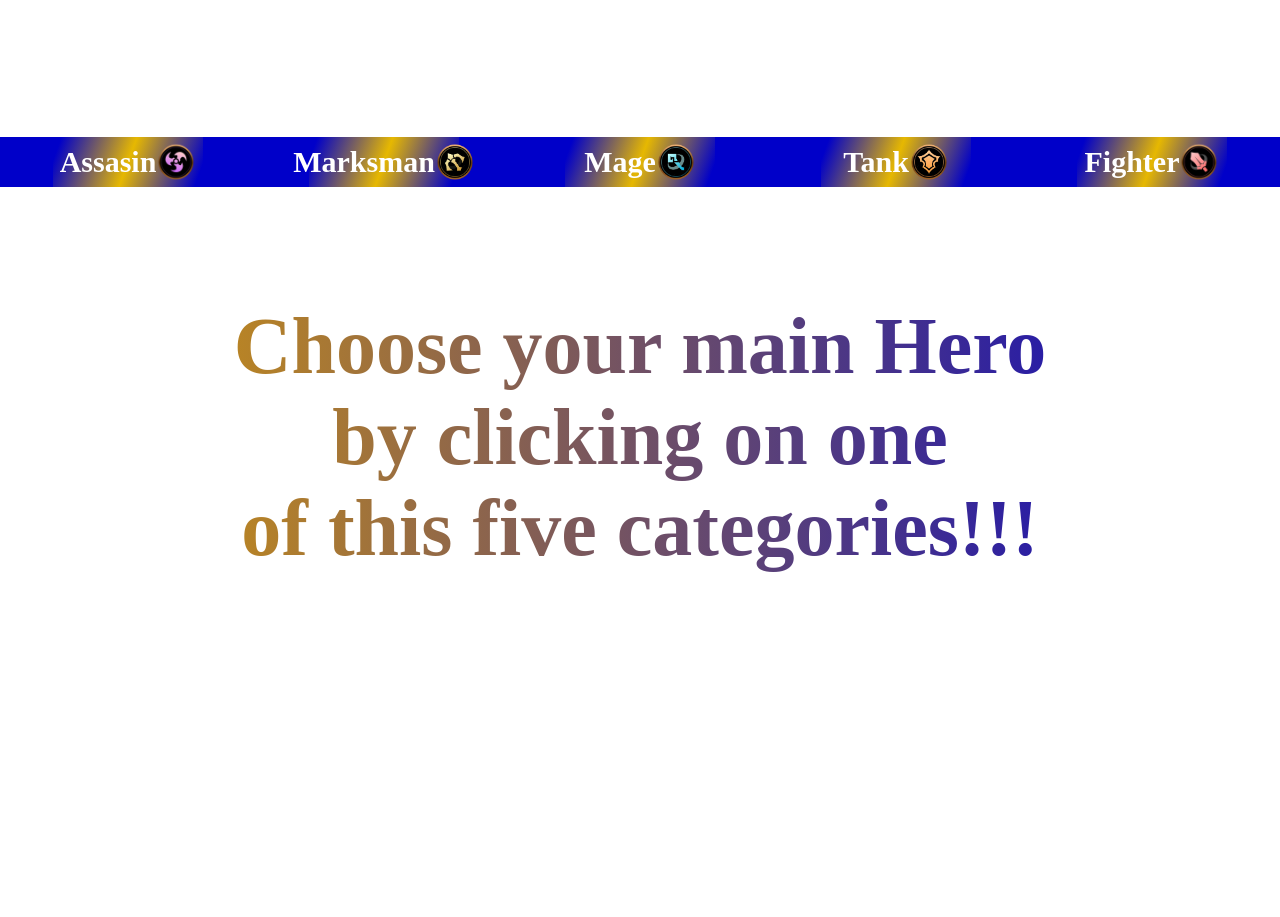
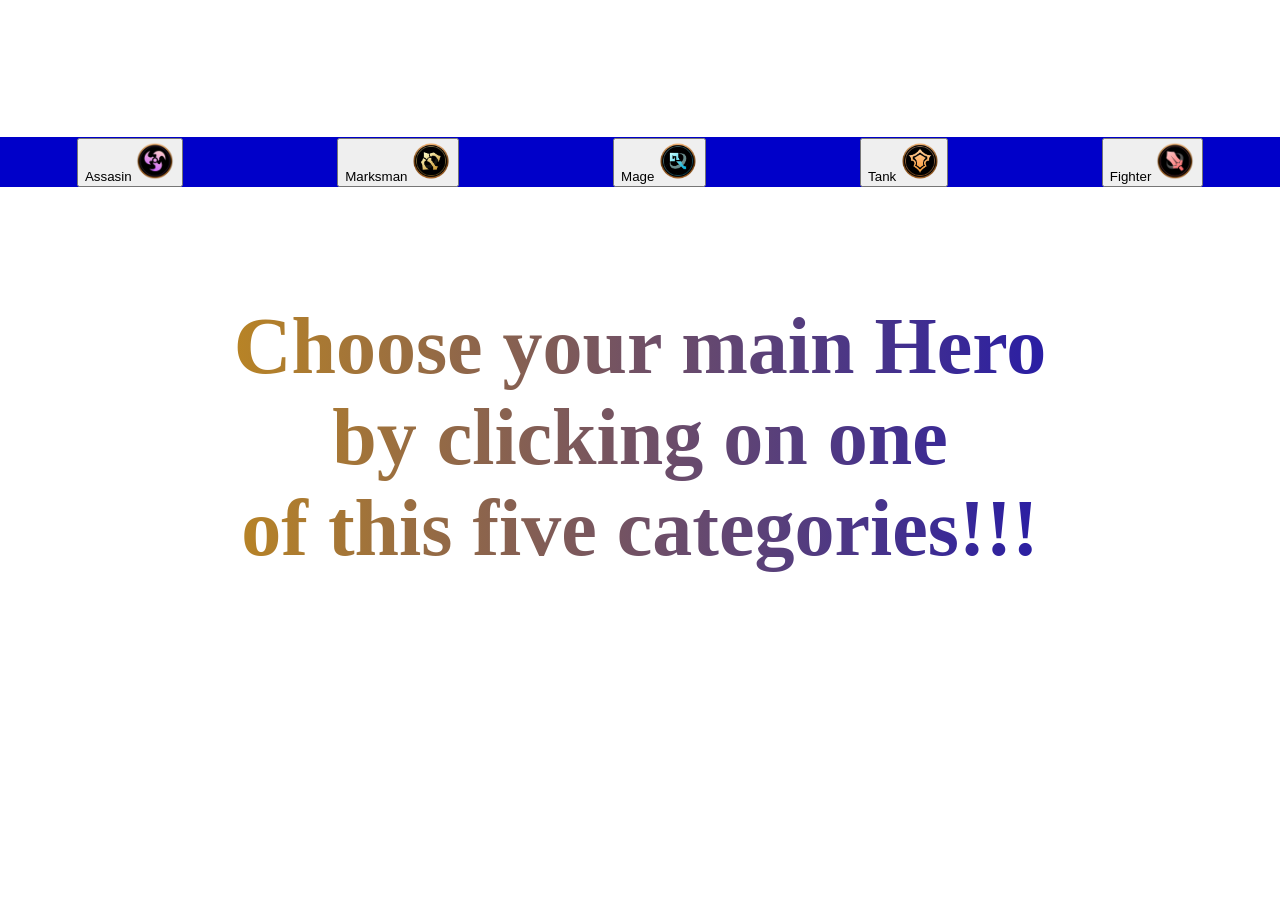
Before and after one commit to MohammadAlFakih/MobileLegendsEdited, a plain HTML site: page index.html in a window 1280 px wide. Shown: the part 1780-2697 px from the top of the page. Drawn offline with Linux system fonts and the light colour scheme.

Commit message:
Update index.html

```diff
--- a/index.html
+++ b/index.html
@@ -53,13 +53,13 @@
         </section></div>
         <section class="hero" id="hero">
             <div class="herotype">
-                <div onclick="f(0)">Assasin <img src="assasin-removebg-preview-removebg-preview.png" width="40px"
-                        height="auto"></div>
-                <div onclick="f(1)">Marksman <img src="marksman-removebg-preview.png" width="40px" height="auto">
-                </div>
-                <div onclick="f(2)">Mage <img src="mage-removebg-preview.png" width="40px" height="auto"></div>
-                <div onclick="f(3)">Tank <img src="tank.png" width="40px" height="auto"></div>
-                <div onclick="f(4)">Fighter <img src="fighter.png" width="40px" height="auto"></div>
+                <button onclick="f(0)">Assasin <img src="assasin-removebg-preview-removebg-preview.png" width="40px"
+                        height="auto"></button>
+                <button onclick="f(1)">Marksman <img src="marksman-removebg-preview.png" width="40px" height="auto">
+                </button>
+                <button onclick="f(2)">Mage <img src="mage-removebg-preview.png" width="40px" height="auto"></button>
+                <button onclick="f(3)">Tank <img src="tank.png" width="40px" height="auto"></button>
+                <button onclick="f(4)">Fighter <img src="fighter.png" width="40px" height="auto"></button>
             </div>
             <div class="buyhero">
                 <video autoplay muted loop id="myVideo">
@@ -213,9 +213,10 @@
                 document.getElementsByTagName("button")[k].disabled = true;
             setTimeout(() => {
                 document.getElementsByClassName("animation")[0].setAttribute("class", "choos");
-                for (var k = 0; k < document.getElementsByTagName("button").length; k++)
-                    document.getElementsByTagName("button")[k].disabled = false;
+                if(i!=0){for (var k = 0; k < document.getElementsByTagName("button").length; k++)
+                    document.getElementsByTagName("button")[k].disabled = false;}
             }, 2000);
+            if(i==0){
             setTimeout(() => {
                 document.getElementsByClassName("type")[0].style.display = "none";
                 document.getElementById("myVideo").style.display = "block";
@@ -224,9 +225,11 @@
             setTimeout(() => {
                 document.getElementsByClassName("type")[0].style.display = "grid";
                 document.getElementById("myVideo").style.display = "none";
-
-            }, 16000)
+                for (var k = 0; k < document.getElementsByTagName("button").length; k++)
+                    document.getElementsByTagName("button")[k].disabled = false;
+            }, 16000);
         }
+    }
         /*  spinner   */
         function spin() {
             document.getElementById("elon").style.display = "none";
```
